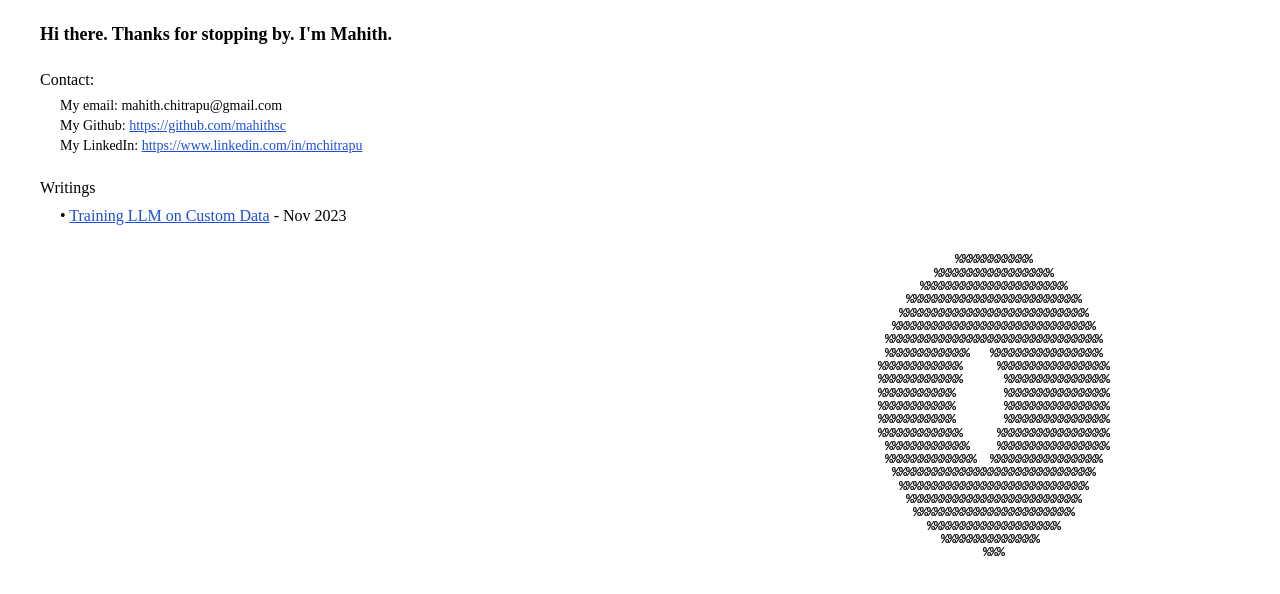
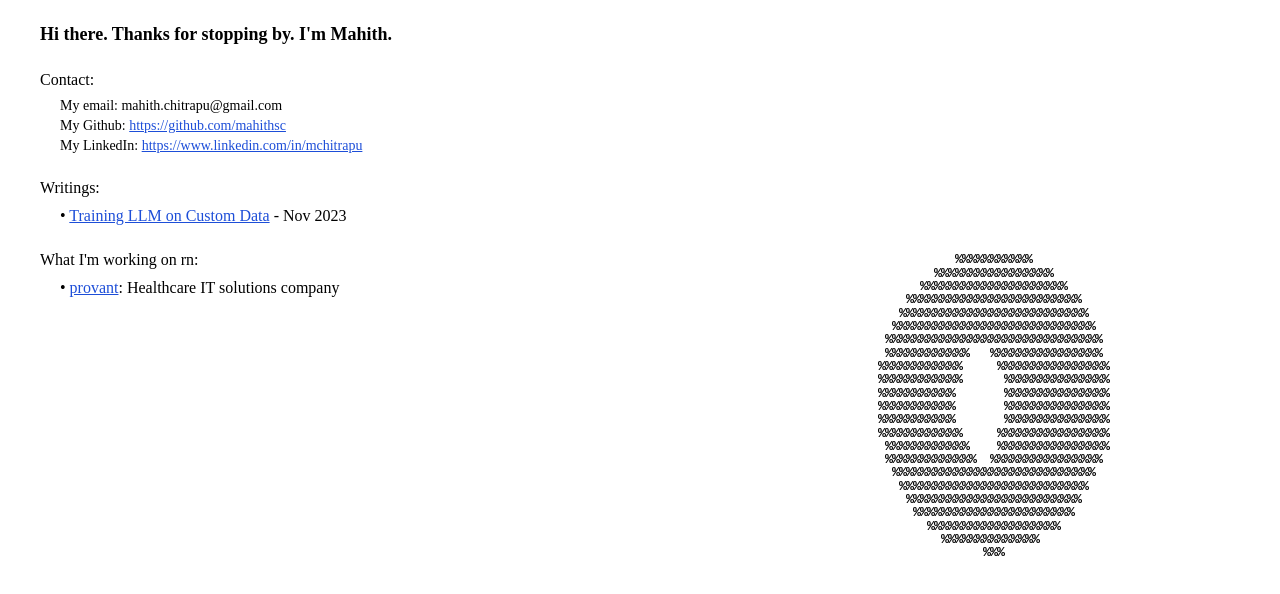
Before and after one commit to mahithsc/blog, a React (Vite) app: page / in a window 1280 px wide. Shown: the top 594 px of the page. Built offline with nearby package versions, Linux system fonts and the light colour scheme.

Commit message:
adding another section

```diff
--- a/package.json
+++ b/package.json
@@ -17,6 +17,7 @@
     "localforage": "^1.10.0",
     "match-sorter": "^6.3.1",
     "react": "^18.2.0",
+    "react-code-blocks": "^0.1.4",
     "react-dom": "^18.2.0",
     "react-markdown": "^8.0.7",
     "react-router-dom": "^6.18.0",
--- a/src/pages/Home.tsx
+++ b/src/pages/Home.tsx
@@ -30,9 +30,14 @@ const Home = () => {
                 </div>
 
 
-                <div className='mt-5'>Writings</div>
+                <div className='mt-5'>Writings:</div>
                 <ul className='px-5 mt-1'>
                     <li>{'\u2022'} <a href='/blog/1' className='text-blue-700 underline'>Training LLM on Custom Data</a> - Nov 2023</li>
+                </ul>
+
+                <div className='mt-5'>What I'm working on rn:</div>
+                <ul className='px-5 mt-1'>
+                    <li>{'\u2022'} <a href='https://provant.vercel.app' className='text-blue-700 underline'>provant</a>: Healthcare IT solutions company</li>
                 </ul>
             </div>
             <div className='flex-1'></div>
--- a/src/pages/posts/TrainingCustomData.tsx
+++ b/src/pages/posts/TrainingCustomData.tsx
@@ -9,7 +9,7 @@ const TrainingCustomData = () => {
                 {/* heading */}
                 <h1 className='font-bold text-2xl'>Training LLMs on Custom Data</h1>
                 <div className='italic mt-1'>This is a writeup discusses the nuances of training Large Language Models using platforms like LangChain, gaining insights into customizing model behavior, the challenges faced, and best practices to achieve optimal results.</div>
-            <img src={langchainImage} className='h-60 mx-auto'/>
+                <img src={langchainImage} className='h-60 mx-auto' />
 
 
                 {/* section 1 */}
@@ -17,13 +17,18 @@ const TrainingCustomData = () => {
                 <div className='mt-1'>The question arises as to why we need to "custom train" LLMs. Why can't we just hand ChatGPT or any LLM for the matter our data and ask to make sense of it. Well the answer is pretty simple, this method would work for smaller chunks of data, but if you had an entire textbook worth of data, it would be too much for the LLM to handle at once. To get around this influx of dta, we use vector stores or vector DBs to store our data and index them.</div>
 
                 <h2 className='font-bold text-xl mt-10'>What is the general process of training an LLM</h2>
-            <img src={langchainDiagram} className='h-60 mx-auto my-5'/>
+                <img src={langchainDiagram} className='h-60 mx-auto my-5' />
 
                 <div className='mt-1'>The diagram above displays the process of training an LLM on custom data. We will walk through it step by step, understanding whats happening and why it is happening.</div>
                 <div className='mt-2'>1. The user supplies documents. The documents are then chunked into array of similar length texts. Embeddings are then generated on this array of texts. We initially chunk the data into an array of similar length texts because it provides for more efficient data retrival which we will see later on. Since </div>
                 <div className='mt-2'>2. The user supplies documents. The documents are then chunked into array of similar length texts. Embeddings are then generated on this array of texts. We initially chunk the data into an array of similar length texts because it provides for more efficient data retrival which we will see later on. Since computer understand words and not numbers we vectorize the chunks of texts using an embeddings such as OpenAI embeddings or HuggingFace embeddings.</div>
                 <div className='mt-2'>3. Once embeddings are generated, they are stored to a vector Db such as ChromaDB or Pinecone. Storing embeddings to vector DB makes it possible to retrieve relavent chunks of data repersented as embeddings.</div>
-            <div className='mt-2'>4. The user enters their question/prompt. This input is </div>
+                <div className='mt-2'>4. The user enters their question/prompt. This input is then vectorized using embeddings and used to search the vector DB for relavant chunks of data.</div>
+                <div className='mt-2'>5. Finally, the retruned chunks of data as passed into the LLM along with the original prompt in order to generate a response.</div>
+
+                <h2 className='font-bold text-xl mt-10'>Lets dig into the code!</h2>
+
+
 
             </div>
 
```
Also changed, not shown: 1 other file (tests, documents, lock files or other folders). Lines whose indentation alone changed are shown as unchanged.
